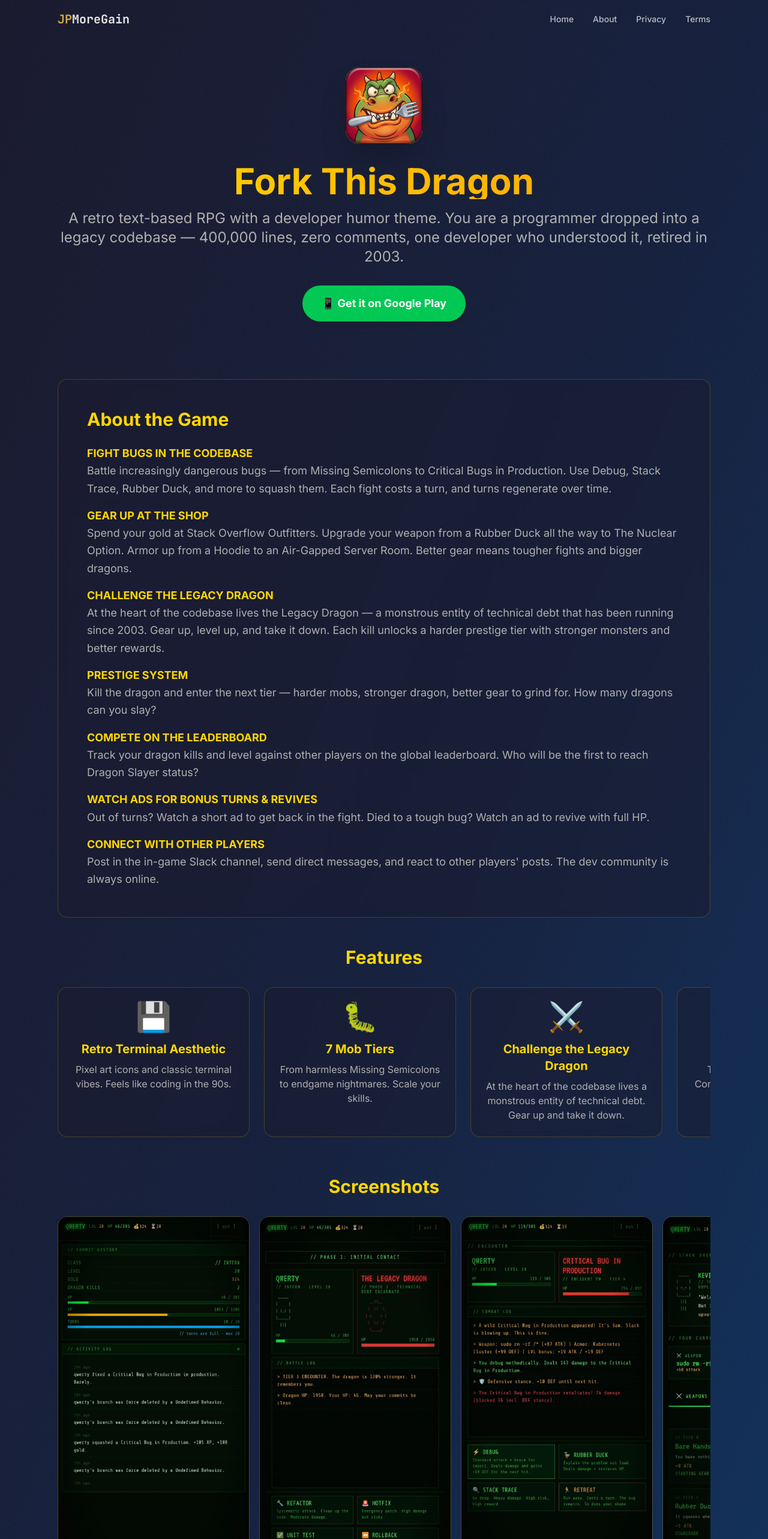
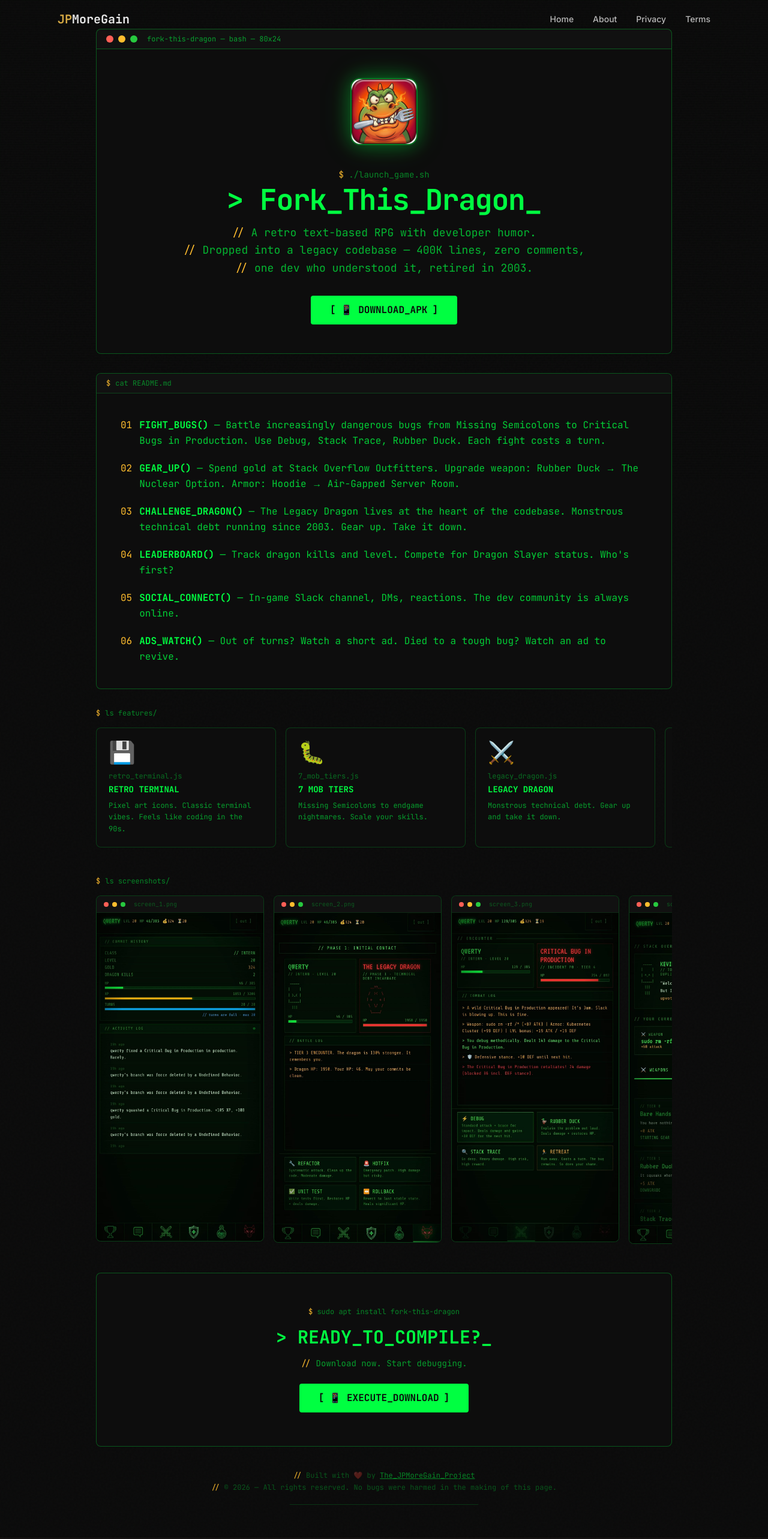
Before and after one commit to jpmoregain-eth/thejpmoregainproject, a Next.js app: page /fork-this-dragon in a window 1280 px wide. Shown: the top 2566 px of the page at 60% size. Built offline with nearby package versions, Linux system fonts and the light colour scheme.

Commit message:
Complete UI/UX redesign: terminal aesthetic with green phosphor theme

```diff
--- a/src/app/fork-this-dragon/page.tsx
+++ b/src/app/fork-this-dragon/page.tsx
@@ -1,125 +1,191 @@
 export default function ForkThisDragonPage() {
   return (
-    <main className="min-h-screen bg-gradient-to-br from-[#1a1a2e] via-[#16213e] to-[#0f3460] text-[#E5E5E5]">
-      <div className="max-w-6xl mx-auto px-4 sm:px-6 lg:px-8 py-16">
+    <main className="min-h-screen bg-[#0a0a0a] text-[#00ff41] font-mono selection:bg-[#00ff41] selection:text-[#0a0a0a]">
+      {/* Subtle terminal grid background */}
+      <div
+        className="fixed inset-0 opacity-[0.03] pointer-events-none"
+        style={{
+          backgroundImage: `linear-gradient(rgba(0,255,65,0.3) 1px, transparent 1px), linear-gradient(90deg, rgba(0,255,65,0.3) 1px, transparent 1px)`,
+          backgroundSize: '40px 40px',
+        }}
+      />
+
+      {/* CRT scanline overlay */}
+      <div
+        className="fixed inset-0 pointer-events-none opacity-[0.08]"
+        style={{
+          background: 'repeating-linear-gradient(0deg, transparent, transparent 2px, rgba(0,0,0,0.3) 2px, rgba(0,0,0,0.3) 4px)',
+        }}
+      />
+
+      <div className="relative max-w-5xl mx-auto px-4 sm:px-6 lg:px-8 py-12">
+
+        {/* Terminal Header */}
+        <div className="border border-[#00ff41]/30 rounded-t-lg bg-[#111] px-4 py-2 flex items-center gap-2">
+          <div className="w-3 h-3 rounded-full bg-[#ff5f56]" />
+          <div className="w-3 h-3 rounded-full bg-[#ffbd2e]" />
+          <div className="w-3 h-3 rounded-full bg-[#27c93f]" />
+          <span className="ml-2 text-xs text-[#00ff41]/60">fork-this-dragon — bash — 80x24</span>
+        </div>
+
         {/* Hero Section */}
-        <header className="text-center py-12">
-          <img
-            src="/images/fork-this-dragon-icon.png"
-            alt="Fork This Dragon"
-            className="w-32 h-32 mx-auto mb-8 rounded-3xl shadow-2xl"
-          />
-          <h1 className="text-4xl sm:text-5xl lg:text-6xl font-bold mb-4 bg-gradient-to-r from-[#FFD700] to-[#FFA500] bg-clip-text text-transparent">
-            Fork This Dragon
-          </h1>
-          <p className="text-xl sm:text-2xl text-[#B0B0B0] mb-8">
-            A retro text-based RPG with a developer humor theme. You are a programmer dropped into a legacy codebase — 400,000 lines, zero comments, one developer who understood it, retired in 2003.
+        <div className="border border-[#00ff41]/30 border-t-0 rounded-b-lg bg-[#0d0d0d] p-8 sm:p-12">
+          <header className="text-center">
+            {/* App Icon with glow */}
+            <div className="relative inline-block mb-8">
+              <div className="absolute inset-0 bg-[#00ff41]/20 blur-xl rounded-3xl" />
+              <img
+                src="/images/fork-this-dragon-icon.png"
+                alt="Fork This Dragon"
+                className="relative w-28 h-28 rounded-2xl border-2 border-[#00ff41]/40 shadow-[0_0_30px_rgba(0,255,65,0.3)]"
+              />
+            </div>
+
+            <div className="mb-2 text-[#00ff41]/50 text-sm">
+              <span className="text-[#ffbd2e]">$</span> ./launch_game.sh
+            </div>
+
+            <h1 className="text-3xl sm:text-4xl lg:text-5xl font-bold mb-4 tracking-tight">
+              <span className="text-[#00ff41]">&gt;</span> Fork_This_Dragon
+              <span className="animate-pulse">_</span>
+            </h1>
+
+            <p className="text-base sm:text-lg text-[#00ff41]/70 mb-8 max-w-2xl mx-auto leading-relaxed">
+              <span className="text-[#ffbd2e]">//</span> A retro text-based RPG with developer humor.
+              <br />
+              <span className="text-[#ffbd2e]">//</span> Dropped into a legacy codebase — 400K lines, zero comments,
+              <br />
+              <span className="text-[#ffbd2e]">//</span> one dev who understood it, retired in 2003.
+            </p>
+
+            <a
+              href="https://play.google.com/store/apps/details?id=com.ftd.app"
+              target="_blank"
+              rel="noopener noreferrer"
+              className="inline-flex items-center gap-2 bg-[#00ff41] text-[#0a0a0a] px-8 py-3 rounded font-bold hover:bg-[#00ff41]/90 transition-all hover:shadow-[0_0_20px_rgba(0,255,65,0.4)]"
+            >
+              <span>[</span> 📱 DOWNLOAD_APK <span>]</span>
+            </a>
+          </header>
+        </div>
+
+        {/* About Section */}
+        <section className="mt-8 border border-[#00ff41]/30 rounded-lg bg-[#0d0d0d] overflow-hidden">
+          <div className="border-b border-[#00ff41]/20 px-4 py-2 bg-[#111] text-xs text-[#00ff41]/50 flex items-center gap-2">
+            <span className="text-[#ffbd2e]">$</span> cat README.md
+          </div>
+          <div className="p-8 sm:p-10 space-y-5 text-[#00ff41]/80 leading-relaxed text-sm sm:text-base">
+            <div className="flex gap-3">
+              <span className="text-[#ffbd2e] shrink-0">01</span>
+              <p><span className="text-[#00ff41] font-bold">FIGHT_BUGS()</span> — Battle increasingly dangerous bugs from Missing Semicolons to Critical Bugs in Production. Use Debug, Stack Trace, Rubber Duck. Each fight costs a turn.</p>
+            </div>
+            <div className="flex gap-3">
+              <span className="text-[#ffbd2e] shrink-0">02</span>
+              <p><span className="text-[#00ff41] font-bold">GEAR_UP()</span> — Spend gold at Stack Overflow Outfitters. Upgrade weapon: Rubber Duck → The Nuclear Option. Armor: Hoodie → Air-Gapped Server Room.</p>
+            </div>
+            <div className="flex gap-3">
+              <span className="text-[#ffbd2e] shrink-0">03</span>
+              <p><span className="text-[#00ff41] font-bold">CHALLENGE_DRAGON()</span> — The Legacy Dragon lives at the heart of the codebase. Monstrous technical debt running since 2003. Gear up. Take it down.</p>
+            </div>
+            <div className="flex gap-3">
+              <span className="text-[#ffbd2e] shrink-0">04</span>
+              <p><span className="text-[#00ff41] font-bold">LEADERBOARD()</span> — Track dragon kills and level. Compete for Dragon Slayer status. Who's first?</p>
+            </div>
+            <div className="flex gap-3">
+              <span className="text-[#ffbd2e] shrink-0">05</span>
+              <p><span className="text-[#00ff41] font-bold">SOCIAL_CONNECT()</span> — In-game Slack channel, DMs, reactions. The dev community is always online.</p>
+            </div>
+            <div className="flex gap-3">
+              <span className="text-[#ffbd2e] shrink-0">06</span>
+              <p><span className="text-[#00ff41] font-bold">ADS_WATCH()</span> — Out of turns? Watch a short ad. Died to a tough bug? Watch an ad to revive.</p>
+            </div>
+          </div>
+        </section>
+
+        {/* Features Carousel */}
+        <section className="mt-8">
+          <div className="flex items-center gap-2 mb-4 text-[#00ff41]/50 text-xs">
+            <span className="text-[#ffbd2e]">$</span> ls features/
+          </div>
+          <div className="flex gap-4 overflow-x-auto snap-x snap-mandatory pb-4 scrollbar-thin scrollbar-thumb-[#00ff41]/30 scrollbar-track-transparent">
+            {[
+              { icon: '💾', name: 'retro_terminal', desc: 'Pixel art icons. Classic terminal vibes. Feels like coding in the 90s.' },
+              { icon: '🐛', name: '7_mob_tiers', desc: 'Missing Semicolons to endgame nightmares. Scale your skills.' },
+              { icon: '⚔️', name: 'legacy_dragon', desc: 'Monstrous technical debt. Gear up and take it down.' },
+              { icon: '🏆', name: 'leaderboard', desc: 'Track kills and levels. Compete for Dragon Slayer status.' },
+              { icon: '💬', name: 'social_chat', desc: 'Slack-style channels, DMs, reactions. Devs never sleep.' },
+              { icon: '🔑', name: 'google_signin', desc: 'One-tap login. Progress synced across devices.' },
+              { icon: '⏱️', name: 'own_pace', desc: 'Turns regenerate. No pay-to-win. Grind or chill.' },
+            ].map((f) => (
+              <div key={f.name} className="snap-center shrink-0 w-[260px] sm:w-[300px] border border-[#00ff41]/20 rounded-lg bg-[#0d0d0d] p-5 hover:border-[#00ff41]/50 transition-all group">
+                <div className="text-4xl mb-3 group-hover:scale-110 transition-transform">{f.icon}</div>
+                <div className="text-xs text-[#00ff41]/40 mb-1 font-mono">{f.name}.js</div>
+                <h3 className="text-sm font-bold mb-2 text-[#00ff41]">{f.name.replace(/_/g, ' ').toUpperCase()}</h3>
+                <p className="text-xs text-[#00ff41]/60 leading-relaxed">{f.desc}</p>
+              </div>
+            ))}
+          </div>
+        </section>
+
+        {/* Screenshots */}
+        <section className="mt-8">
+          <div className="flex items-center gap-2 mb-4 text-[#00ff41]/50 text-xs">
+            <span className="text-[#ffbd2e]">$</span> ls screenshots/
+          </div>
+          <div className="flex gap-4 overflow-x-auto snap-x snap-mandatory pb-4 scrollbar-thin scrollbar-thumb-[#00ff41]/30 scrollbar-track-transparent">
+            {[1,2,3,4,5].map((n) => (
+              <div key={n} className="snap-center shrink-0 w-[240px] sm:w-[280px]">
+                <div className="border border-[#00ff41]/20 rounded-lg overflow-hidden bg-[#0d0d0d]">
+                  <div className="border-b border-[#00ff41]/10 px-3 py-1.5 bg-[#111] flex items-center gap-1.5">
+                    <div className="w-2 h-2 rounded-full bg-[#ff5f56]" />
+                    <div className="w-2 h-2 rounded-full bg-[#ffbd2e]" />
+                    <div className="w-2 h-2 rounded-full bg-[#27c93f]" />
+                    <span className="ml-2 text-[10px] text-[#00ff41]/30">screen_{n}.png</span>
+                  </div>
+                  <img src={`/images/ftd-screenshot-${n}.jpg`} alt={`Screenshot ${n}`} className="w-full h-auto" />
+                </div>
+              </div>
+            ))}
+          </div>
+        </section>
+
+        {/* CTA Section */}
+        <section className="mt-8 border border-[#00ff41]/30 rounded-lg bg-[#0d0d0d] p-10 sm:p-14 text-center">
+          <div className="text-xs text-[#00ff41]/50 mb-4">
+            <span className="text-[#ffbd2e]">$</span> sudo apt install fork-this-dragon
+          </div>
+          <h2 className="text-2xl sm:text-3xl font-bold mb-4">
+            <span className="text-[#00ff41]">&gt;</span> READY_TO_COMPILE?
+            <span className="animate-pulse">_</span>
+          </h2>
+          <p className="text-[#00ff41]/60 mb-6 text-sm">
+            <span className="text-[#ffbd2e]">//</span> Download now. Start debugging.
           </p>
           <a
             href="https://play.google.com/store/apps/details?id=com.ftd.app"
             target="_blank"
             rel="noopener noreferrer"
-            className="inline-block bg-[#00C853] hover:bg-[#00B048] text-white px-8 py-4 rounded-full text-lg font-bold shadow-lg transition-all hover:scale-105"
+            className="inline-flex items-center gap-2 bg-[#00ff41] text-[#0a0a0a] px-8 py-3 rounded font-bold hover:bg-[#00ff41]/90 transition-all hover:shadow-[0_0_20px_rgba(0,255,65,0.4)]"
           >
-            📱 Get it on Google Play
-          </a>
-        </header>
-
-        {/* About Section */}
-        <section className="bg-[#1a1a2e]/50 backdrop-blur-sm rounded-2xl p-8 sm:p-12 mt-12 border border-[#FFD700]/20">
-          <h2 className="text-3xl font-bold mb-6 text-[#FFD700]">About the Game</h2>
-          <div className="space-y-4 text-lg text-[#B0B0B0] leading-relaxed">
-            <p><strong className="text-[#FFD700]">FIGHT BUGS IN THE CODEBASE</strong><br />Battle increasingly dangerous bugs — from Missing Semicolons to Critical Bugs in Production. Use Debug, Stack Trace, Rubber Duck, and more to squash them. Each fight costs a turn, and turns regenerate over time.</p>
-            <p><strong className="text-[#FFD700]">GEAR UP AT THE SHOP</strong><br />Spend your gold at Stack Overflow Outfitters. Upgrade your weapon from a Rubber Duck all the way to The Nuclear Option. Armor up from a Hoodie to an Air-Gapped Server Room. Better gear means tougher fights and bigger dragons.</p>
-            <p><strong className="text-[#FFD700]">CHALLENGE THE LEGACY DRAGON</strong><br />At the heart of the codebase lives the Legacy Dragon — a monstrous entity of technical debt that has been running since 2003. Gear up, level up, and take it down. Each kill unlocks a harder prestige tier with stronger monsters and better rewards.</p>
-            <p><strong className="text-[#FFD700]">PRESTIGE SYSTEM</strong><br />Kill the dragon and enter the next tier — harder mobs, stronger dragon, better gear to grind for. How many dragons can you slay?</p>
-            <p><strong className="text-[#FFD700]">COMPETE ON THE LEADERBOARD</strong><br />Track your dragon kills and level against other players on the global leaderboard. Who will be the first to reach Dragon Slayer status?</p>
-            <p><strong className="text-[#FFD700]">WATCH ADS FOR BONUS TURNS & REVIVES</strong><br />Out of turns? Watch a short ad to get back in the fight. Died to a tough bug? Watch an ad to revive with full HP.</p>
-            <p><strong className="text-[#FFD700]">CONNECT WITH OTHER PLAYERS</strong><br />Post in the in-game Slack channel, send direct messages, and react to other players' posts. The dev community is always online.</p>
-          </div>
-        </section>
-
-        {/* Features Carousel */}
-        <section className="mt-12">
-          <h2 className="text-3xl font-bold mb-8 text-center text-[#FFD700]">Features</h2>
-          <div className="flex gap-6 overflow-x-auto snap-x snap-mandatory pb-4 scrollbar-thin scrollbar-thumb-[#FFD700]/30 scrollbar-track-transparent">
-            <div className="snap-center shrink-0 w-[280px] sm:w-[320px] bg-[#1a1a2e]/50 backdrop-blur-sm rounded-2xl p-6 border border-[#FFD700]/20 text-center hover:border-[#FFD700]/50 transition-all">
-              <div className="text-5xl mb-4">💾</div>
-              <h3 className="text-xl font-bold mb-2 text-[#FFD700]">Retro Terminal Aesthetic</h3>
-              <p className="text-[#B0B0B0]">Pixel art icons and classic terminal vibes. Feels like coding in the 90s.</p>
-            </div>
-            <div className="snap-center shrink-0 w-[280px] sm:w-[320px] bg-[#1a1a2e]/50 backdrop-blur-sm rounded-2xl p-6 border border-[#FFD700]/20 text-center hover:border-[#FFD700]/50 transition-all">
-              <div className="text-5xl mb-4">🐛</div>
-              <h3 className="text-xl font-bold mb-2 text-[#FFD700]">7 Mob Tiers</h3>
-              <p className="text-[#B0B0B0]">From harmless Missing Semicolons to endgame nightmares. Scale your skills.</p>
-            </div>
-            <div className="snap-center shrink-0 w-[280px] sm:w-[320px] bg-[#1a1a2e]/50 backdrop-blur-sm rounded-2xl p-6 border border-[#FFD700]/20 text-center hover:border-[#FFD700]/50 transition-all">
-              <div className="text-5xl mb-4">⚔️</div>
-              <h3 className="text-xl font-bold mb-2 text-[#FFD700]">Challenge the Legacy Dragon</h3>
-              <p className="text-[#B0B0B0]">At the heart of the codebase lives a monstrous entity of technical debt. Gear up and take it down.</p>
-            </div>
-            <div className="snap-center shrink-0 w-[280px] sm:w-[320px] bg-[#1a1a2e]/50 backdrop-blur-sm rounded-2xl p-6 border border-[#FFD700]/20 text-center hover:border-[#FFD700]/50 transition-all">
-              <div className="text-5xl mb-4">🏆</div>
-              <h3 className="text-xl font-bold mb-2 text-[#FFD700]">Global Leaderboard</h3>
-              <p className="text-[#B0B0B0]">Track dragon kills and levels. Compete for Dragon Slayer status.</p>
-            </div>
-            <div className="snap-center shrink-0 w-[280px] sm:w-[320px] bg-[#1a1a2e]/50 backdrop-blur-sm rounded-2xl p-6 border border-[#FFD700]/20 text-center hover:border-[#FFD700]/50 transition-all">
-              <div className="text-5xl mb-4">💬</div>
-              <h3 className="text-xl font-bold mb-2 text-[#FFD700]">In-Game Social Chat</h3>
-              <p className="text-[#B0B0B0]">Slack-style channels, DMs, reactions. The dev community never sleeps.</p>
-            </div>
-            <div className="snap-center shrink-0 w-[280px] sm:w-[320px] bg-[#1a1a2e]/50 backdrop-blur-sm rounded-2xl p-6 border border-[#FFD700]/20 text-center hover:border-[#FFD700]/50 transition-all">
-              <div className="text-5xl mb-4">🔑</div>
-              <h3 className="text-xl font-bold mb-2 text-[#FFD700]">Google Sign-In</h3>
-              <p className="text-[#B0B0B0]">One-tap login. No passwords to forget. Your progress synced across devices.</p>
-            </div>
-            <div className="snap-center shrink-0 w-[280px] sm:w-[320px] bg-[#1a1a2e]/50 backdrop-blur-sm rounded-2xl p-6 border border-[#FFD700]/20 text-center hover:border-[#FFD700]/50 transition-all">
-              <div className="text-5xl mb-4">⏱️</div>
-              <h3 className="text-xl font-bold mb-2 text-[#FFD700]">Play at Your Own Pace</h3>
-              <p className="text-[#B0B0B0]">Turns regenerate over time. No pay-to-win pressure. Grind or chill — your call.</p>
-            </div>
-          </div>
-        </section>
-
-        {/* Screenshots Section */}
-        <section className="mt-12">
-          <h2 className="text-3xl font-bold mb-8 text-center text-[#FFD700]">Screenshots</h2>
-          <div className="relative">
-            <div className="flex gap-4 overflow-x-auto snap-x snap-mandatory pb-4 scrollbar-thin scrollbar-thumb-[#FFD700]/30 scrollbar-track-transparent">
-              {[1,2,3,4,5].map((n) => (
-                <div key={n} className="snap-center shrink-0 w-[280px] sm:w-[320px]">
-                  <div className="rounded-2xl overflow-hidden border border-[#FFD700]/20 shadow-lg">
-                    <img src={`/images/ftd-screenshot-${n}.jpg`} alt={`Screenshot ${n}`} className="w-full h-auto object-cover" />
-                  </div>
-                </div>
-              ))}
-            </div>
-          </div>
-        </section>
-
-        {/* CTA Section */}
-        <section className="mt-12 text-center bg-gradient-to-r from-[#FFD700]/10 to-[#FFA500]/10 rounded-2xl p-12 border border-[#FFD700]/20">
-          <h2 className="text-3xl font-bold mb-4 text-[#FFD700]">Ready to Fork This Dragon?</h2>
-          <p className="text-lg text-[#B0B0B0] mb-6">Download now and start your adventure!</p>
-          <a
-            href="https://play.google.com/store/apps/details?id=com.ftd.app"
-            target="_blank"
-            rel="noopener noreferrer"
-            className="inline-block bg-[#00C853] hover:bg-[#00B048] text-white px-8 py-4 rounded-full text-lg font-bold shadow-lg transition-all hover:scale-105"
-          >
-            📱 Get it on Google Play
+            <span>[</span> 📱 EXECUTE_DOWNLOAD <span>]</span>
           </a>
         </section>
 
         {/* Footer */}
-        <footer className="mt-16 text-center text-[#888]">
+        <footer className="mt-10 text-center text-[#00ff41]/30 text-xs space-y-1">
           <p>
-            Made with ❤️ by{" "}
-            <a href="/" className="text-[#FFD700] hover:underline">
-              The JPMoreGain Project
+            <span className="text-[#ffbd2e]">//</span> Built with ❤️ by{" "}
+            <a href="/" className="text-[#00ff41]/50 hover:text-[#00ff41] underline">
+              The_JPMoreGain_Project
             </a>
           </p>
-          <p className="mt-2 text-sm">© 2026 The JPMoreGain Project</p>
+          <p>
+            <span className="text-[#ffbd2e]">//</span> © 2026 — All rights reserved. No bugs were harmed in the making of this page.
+          </p>
+          <p className="text-[#00ff41]/20 pt-2">
+            {/* ASCII divider */}
+            ─────────────────────────────────────
+          </p>
         </footer>
       </div>
     </main>
```
